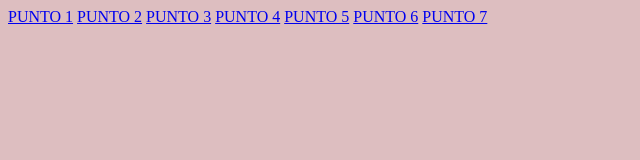
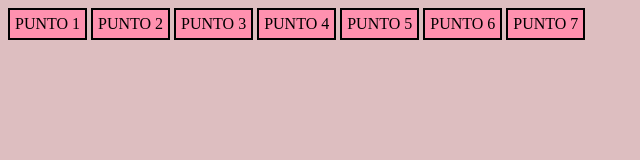
Before and after one commit to la-mas-fachera/html2, a plain HTML site: page index.html in a window 1280 px wide. Shown: the whole page, without its empty margins (0-640 px from the left). Drawn offline with Linux system fonts and the light colour scheme.

Commit message:
Update index.html

```diff
--- a/index.html
+++ b/index.html
@@ -5,26 +5,38 @@
 		body {
     background-color: #DDBEC0;
   }
+
+		.enlace-cuadrado {
+      display: inline-block;
+      padding: 5px;
+      width: auto;
+      height: auto;
+      text-align: center;
+      border: 2px solid black;
+      background-color: #FF91AF;
+      text-decoration: none;
+      color: black;
+    }
 </style>
 <body>
 
-      <a href="https://la-mas-fachera.github.io/html2/punto1.html">PUNTO 1</a>
+      <a href="https://la-mas-fachera.github.io/html2/punto1.html" class="enlace-cuadrado" >PUNTO 1</a>
 
-      <a href="https://la-mas-fachera.github.io/html2/punto2index.html">PUNTO 2</a>
+      <a href="https://la-mas-fachera.github.io/html2/punto2index.html" class="enlace-cuadrado" >PUNTO 2</a>
 
-      <a href="https://la-mas-fachera.github.io/html2//ejercitacion%20de%20imagenes.html">PUNTO 3</a>
+      <a href="https://la-mas-fachera.github.io/html2//ejercitacion%20de%20imagenes.html" class="enlace-cuadrado" >PUNTO 3</a>
 
 
 
-        <a href="https://la-mas-fachera.github.io/html2/tablas6.html">PUNTO 4</a>
+        <a href="https://la-mas-fachera.github.io/html2/tablas6.html" class="enlace-cuadrado" >PUNTO 4</a>
 
 
 
-        <a href="https://la-mas-fachera.github.io/html2/formulario.html">PUNTO 5</a>
+        <a href="https://la-mas-fachera.github.io/html2/formulario.html" class="enlace-cuadrado" >PUNTO 5</a>
 
-        <a href="https://la-mas-fachera.github.io/html2/formulario%20avanzado.html">PUNTO 6</a>
+        <a href="https://la-mas-fachera.github.io/html2/formulario%20avanzado.html" class="enlace-cuadrado">PUNTO 6</a>
 
-        <a href="https://la-mas-fachera.github.io/html2/formulario2.html">PUNTO 7</a>
+        <a href="https://la-mas-fachera.github.io/html2/formulario2.html" class="enlace-cuadrado">PUNTO 7</a>
 
 
 
```
